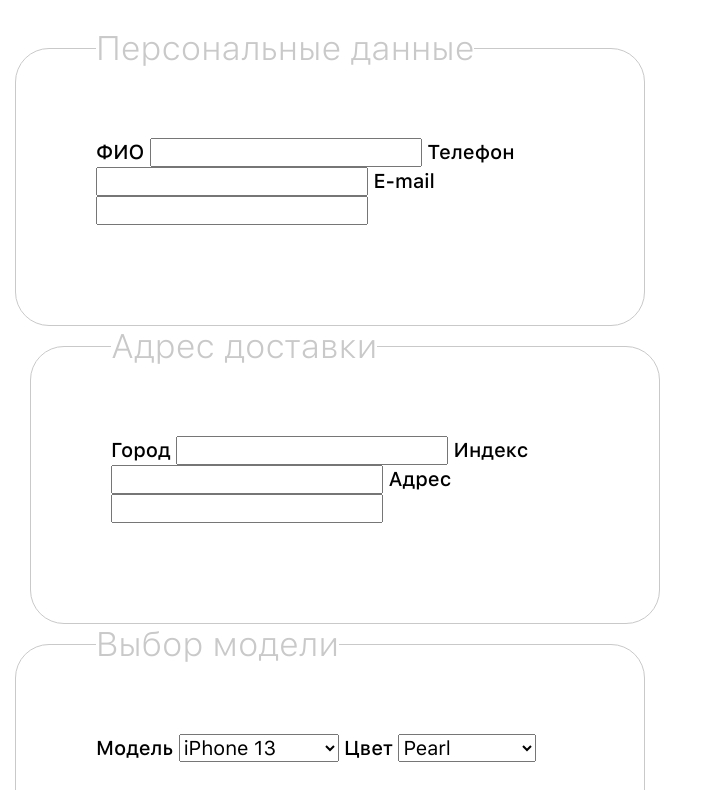
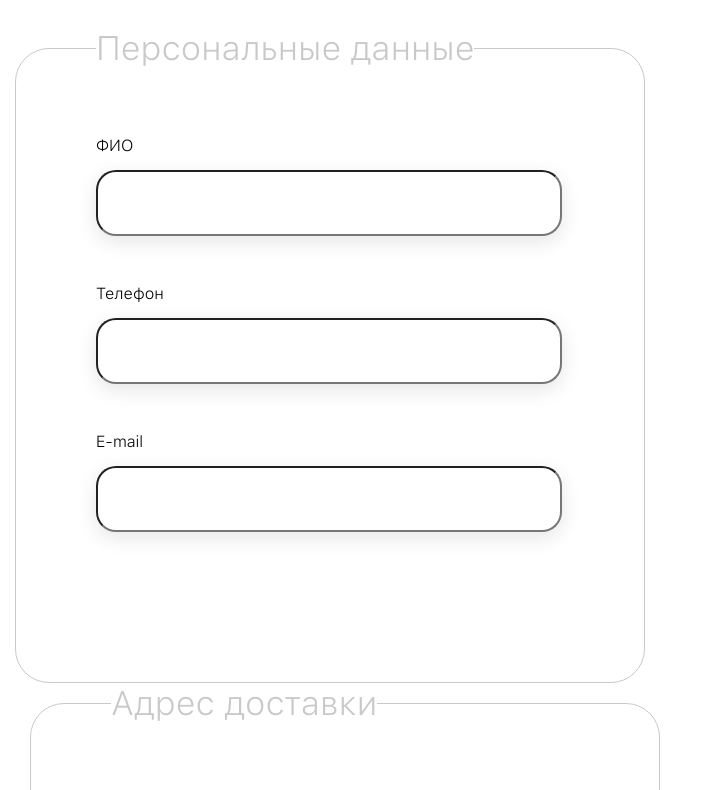
Before and after one commit to andreiadaew90/iPhone-13, a plain HTML site: page index.html in a window 1280 px wide. Shown: the part 3240-4030 px from the top of the page, without its empty margins (0-708 px from the left). Drawn offline with Linux system fonts and the light colour scheme.

Commit message:
верстка внутренней формы ввода инфо

```diff
--- a/style/css.css
+++ b/style/css.css
@@ -53,7 +53,7 @@ h3,
 h4,
 p,
 figure,
-fieldset {
+fieldset{
     margin: 0;
 }
 body{
@@ -175,20 +175,7 @@ body{
     border: none;
     line-height: 24px;
 }
-@media (max-width:320px) {
-    .header{
-        margin-bottom: 12px;
-    }
-    .offer__container{
-        background-size: 946px;
-    }
-    .offer_main-title{
-        margin-bottom: 12px;
-    }
-    .offer_main-title{
-        margin-bottom: 12px;
-    }
-}
+
 /* начало работы с майн */
 .features__title{
     font-size: 34px;
@@ -278,3 +265,32 @@ body{
     line-height: 40px;
     color: #C9C9C9;
 }
+@media (max-width:320px) {
+    .header{
+        margin-bottom: 12px;
+    }
+    .offer__container{
+        background-size: 946px;
+    }
+    .offer_main-title{
+        margin-bottom: 12px;
+    }
+    .offer_main-title{
+        margin-bottom: 12px;
+    }
+}
+.form__label{
+    font-weight: 300;
+    font-size: 16px;
+    line-height: 16px;
+    display: block;
+    margin-bottom: 16px;
+}
+.form__input{
+    margin-bottom: 50px;
+    background-color: #FFFFFF;
+    box-shadow: 0px 6px 20px rgba(0, 0, 0, 0.1);
+    border-radius: 20px;
+    width: 466px;
+    height: 66px;
+}
```
